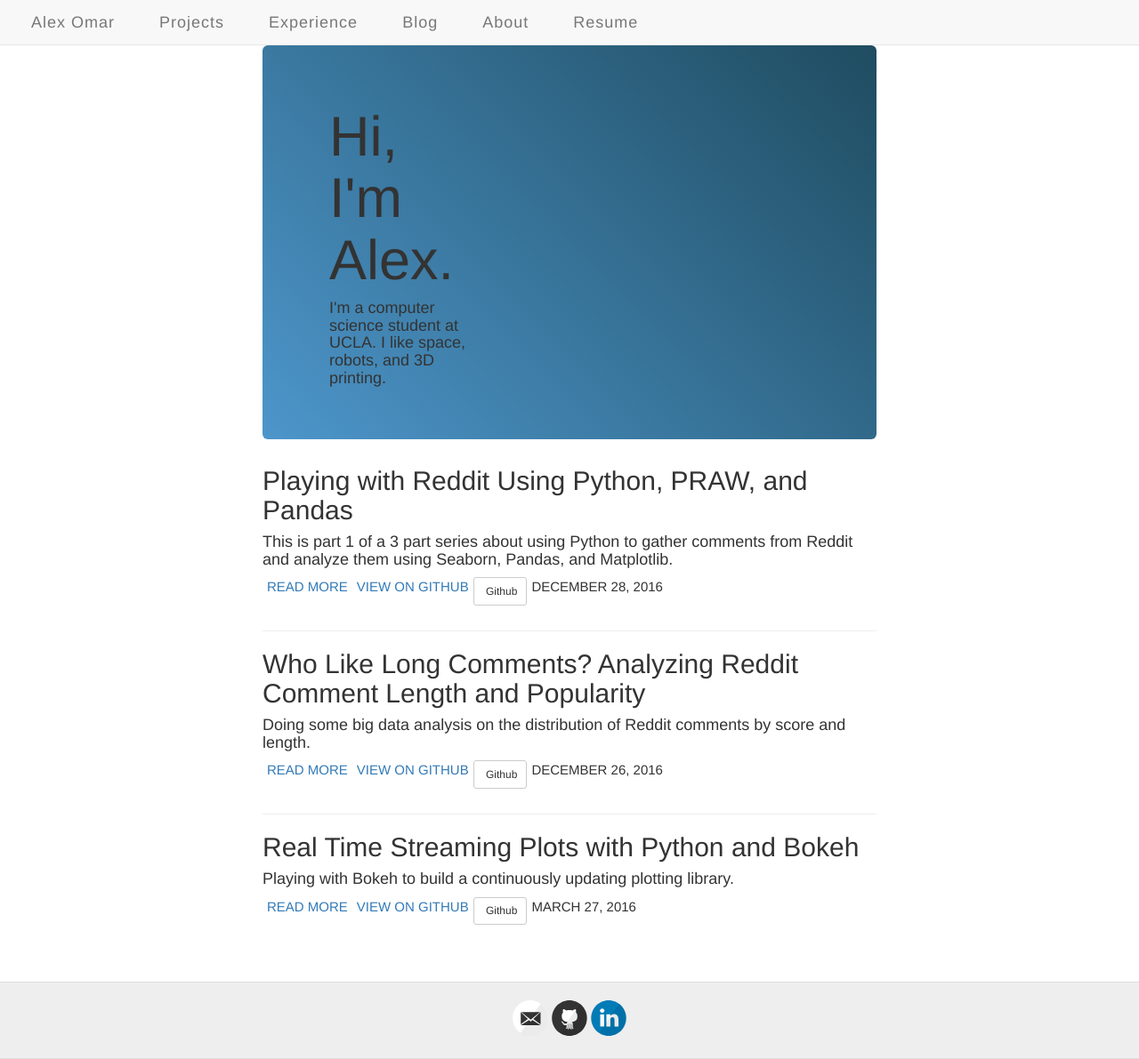
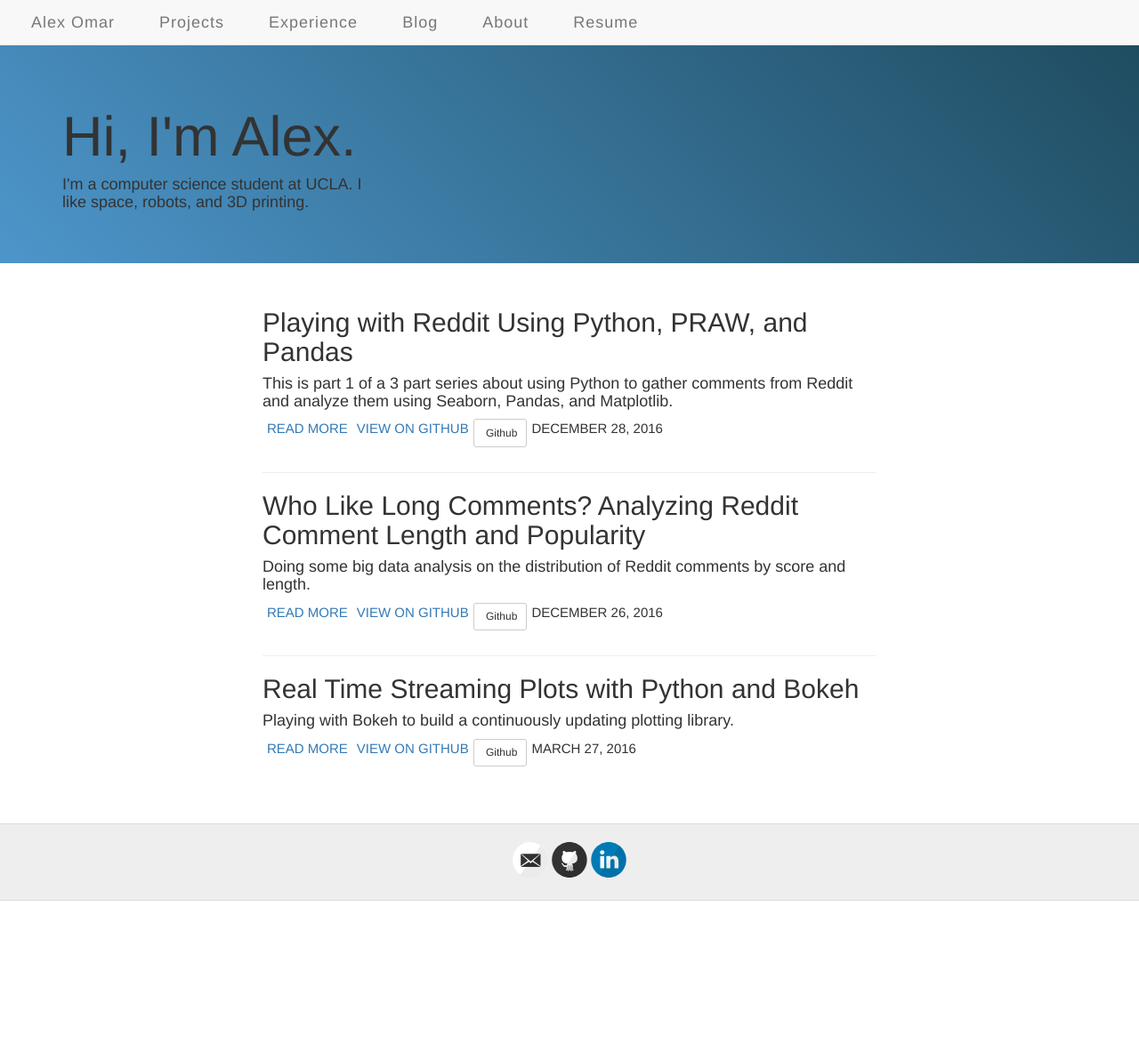
Before and after one commit to atomar94/atomar94.github.io, a Jekyll site: the page built from index.html, in a window 1280 px wide and 1191 px high. Shown: the whole window at 89% size. Built offline with Jekyll 4.4.1, drawn with Linux system fonts in a browser that asks for light colours.

Commit message:
Fixed the encapsulation heirarchy between default and it's children so we do not limit all full-width items (like jumbotron) to only exist within the default.

```diff
--- a/_layouts/default.html
+++ b/_layouts/default.html
@@ -42,7 +42,7 @@
       </div>
     </div>
 
-    <div id="main" role="main" class="container">
+    <div id="main" role="main">
       {{ content }}
     </div>
 
--- a/index.html
+++ b/index.html
@@ -15,6 +15,7 @@
   </div>
 </div>
 
+<div class="container">
   <div class="posts">
     {% for post in site.posts %}
       <article class="post">
@@ -36,3 +37,4 @@
       </article>
     {% endfor %}
   </div>
+</div>
```
Lines whose indentation alone changed are shown as unchanged.
